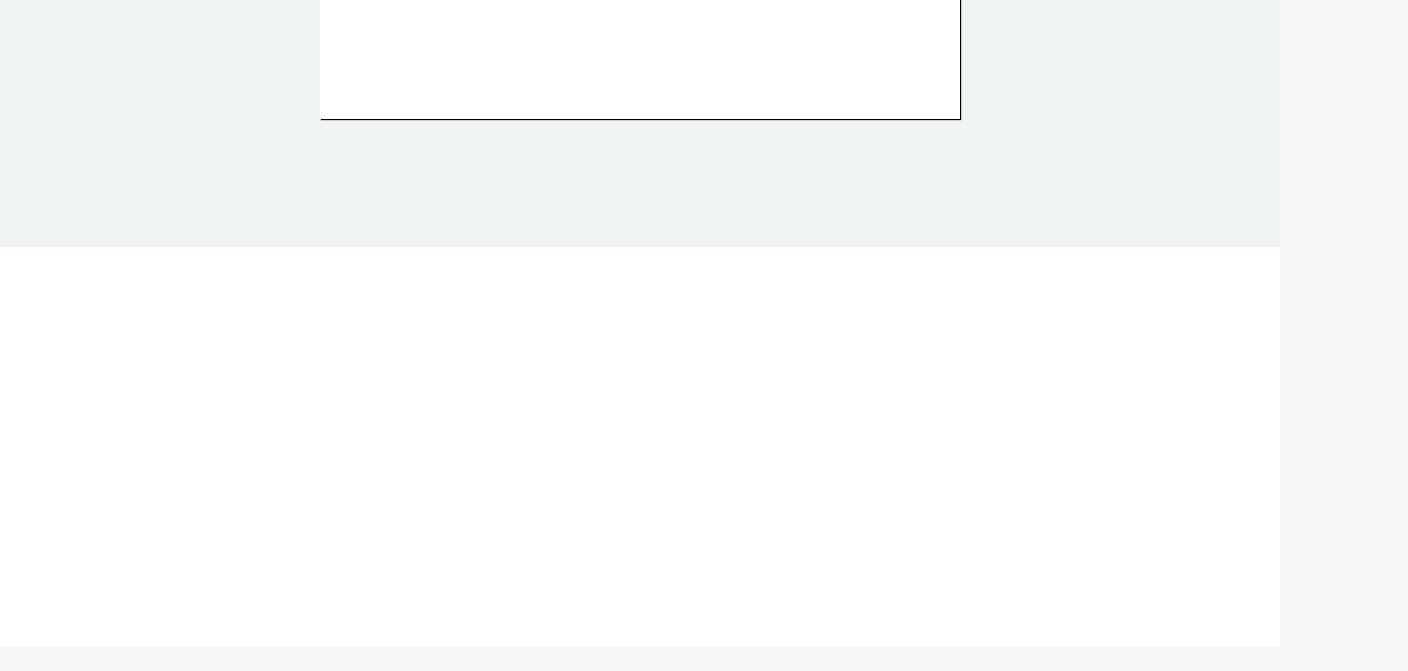
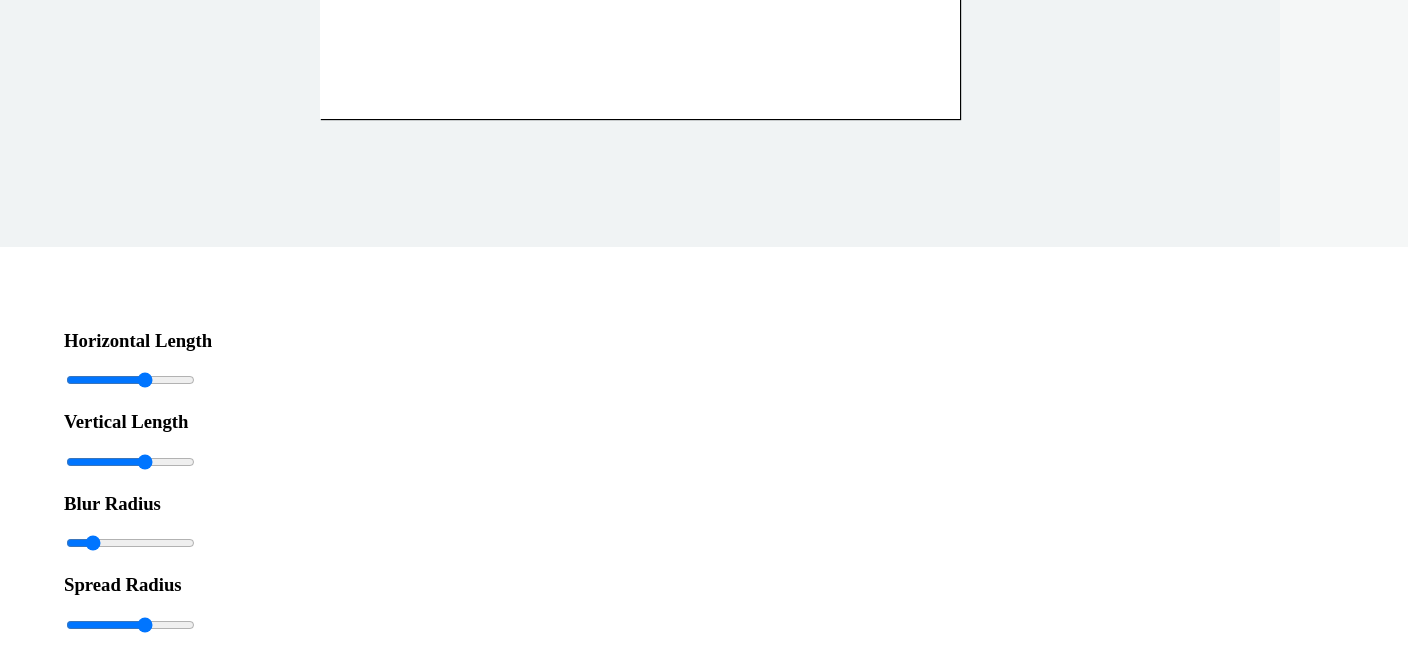
Before and after one commit to WetCouch/box-shadow-generator-electron, an Electron app: page index.html in a window 1280 px wide. Shown: the part 409-1080 px from the top of the page, 1408 px wide, since content can reach past the window. Before the commit the page ends 1056 px from the top, so only its background shows below. Drawn offline with Linux system fonts and the light colour scheme.

Commit message:
feat: Add dynamic sliders

```diff
--- /dev/null
+++ b/app.js
@@ -0,0 +1,5 @@
+for (let i = 1; i <= 4; i++) {
+    document.getElementById('slider'+i).oninput = function () {
+        document.getElementById('output'+i).innerHTML = this.value;
+    }
+}
--- a/index.html
+++ b/index.html
@@ -8,6 +8,50 @@
 </head>
 <body>
 <div id="exampleBox"><h1 class="exampleText">YOUR<br>EXAMPLE<br>BOX<br></h1></div>
-<div id="options"></div>
+<div id="options">
+
+    <div>
+        <h3>Horizontal Length</h3>
+
+        <div class="">
+            <input type="range" min="-200" max="200" value="50" class="slider" id="slider1">
+        </div>
+
+        <p id="output1"></p>
+    </div>
+
+    <div>
+        <h3>Vertical Length</h3>
+
+        <div class="">
+            <input type="range" min="-200" max="200" value="50" class="slider" id="slider2">
+        </div>
+
+        <p id="output2"></p>
+    </div>
+
+    <div>
+        <h3>Blur Radius</h3>
+
+        <div class="">
+            <input type="range" min="0" max="300" value="50" class="slider" id="slider3">
+        </div>
+
+        <p id="output3"></p>
+    </div>
+
+    <div>
+        <h3>Spread Radius</h3>
+
+        <div class="">
+            <input type="range" min="-200" max="200" value="50" class="slider" id="slider4">
+        </div>
+
+        <p id="output4"></p>
+    </div>
+
+</div>
+
+<script src="app.js"></script>
 </body>
 </html>
--- a/main.js
+++ b/main.js
@@ -8,7 +8,7 @@ let win
 
 function createWindow () {
     // Create the browser window.
-    win = new BrowserWindow({width: 1280, height: 720})
+    win = new BrowserWindow({width: 1280, height: 900})
 
     // and load the index.html of the app.
     win.loadURL(url.format({
--- a/style.css
+++ b/style.css
@@ -30,5 +30,5 @@ html, body {
     margin-top: 10%;
     width: 100%;
     background-color: white;
-    height: 50%;
+    padding: 5%;
 }
```
